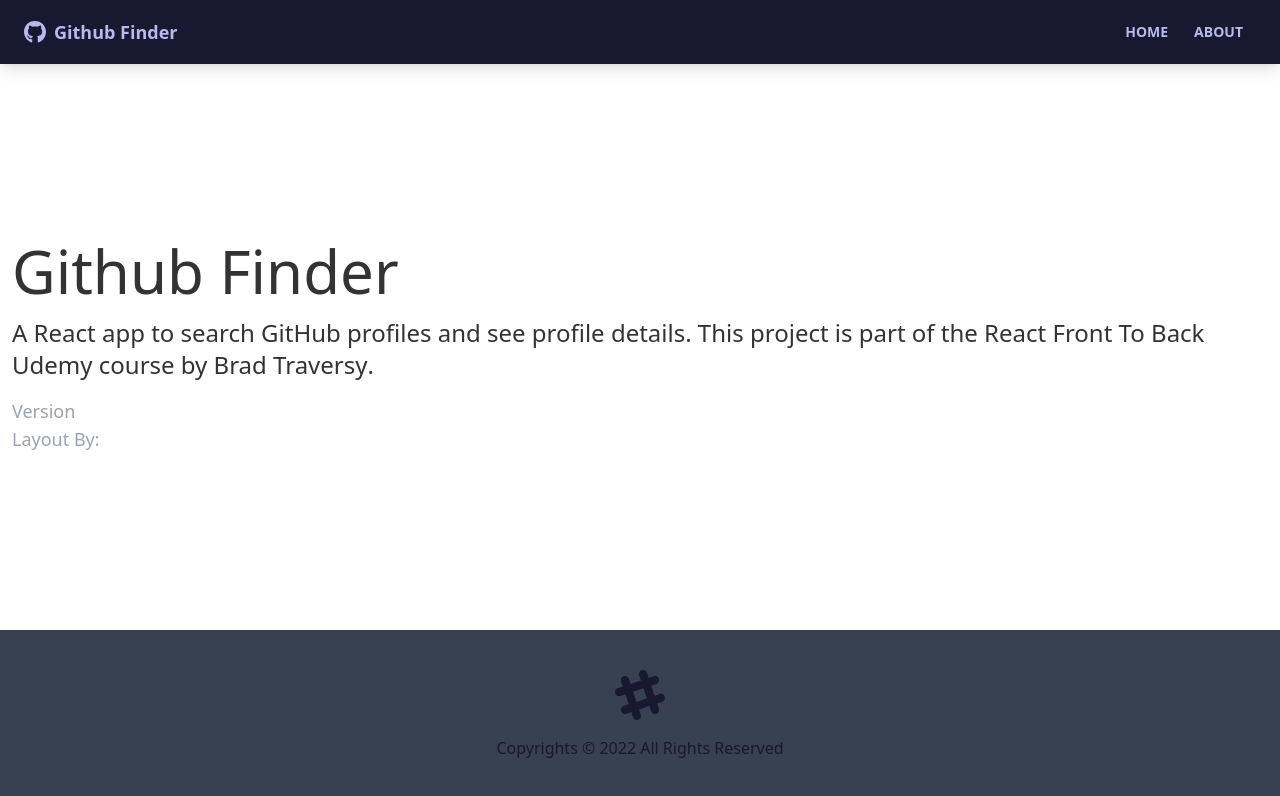
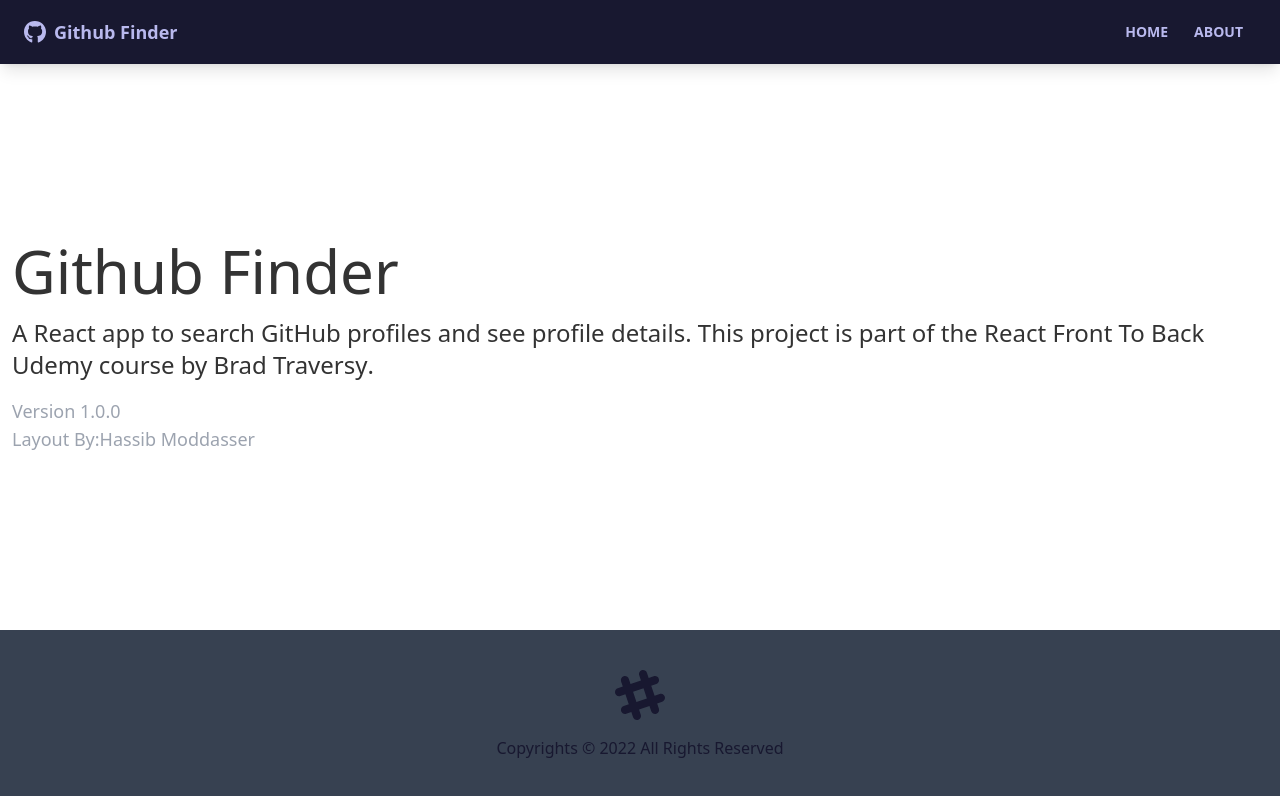
Before and after one commit to Akhilesh-bhatt/github-finder-app, a React (Create React App) app: page /about in a window 1280 px wide. Shown: the top 796 px of the page. Built offline with nearby package versions, Linux system fonts and the light colour scheme; no server answers.

Commit message:
fixing text color

```diff
--- a/src/pages/About.jsx
+++ b/src/pages/About.jsx
@@ -16,11 +16,11 @@
         .
       </p>
       <p className="text-lg text-gray-400">
-        Version <span className="text-white">1.0.0</span>
+        Version <span className="text">1.0.0</span>
       </p>
       <p className="text-lg text-gray-400">
         Layout By:
-        <a className="text-white" href="https://twitter.com/hassibmoddasser">
+        <a className="text" href="https://twitter.com/hassibmoddasser">
           Hassib Moddasser
         </a>
       </p>
```
